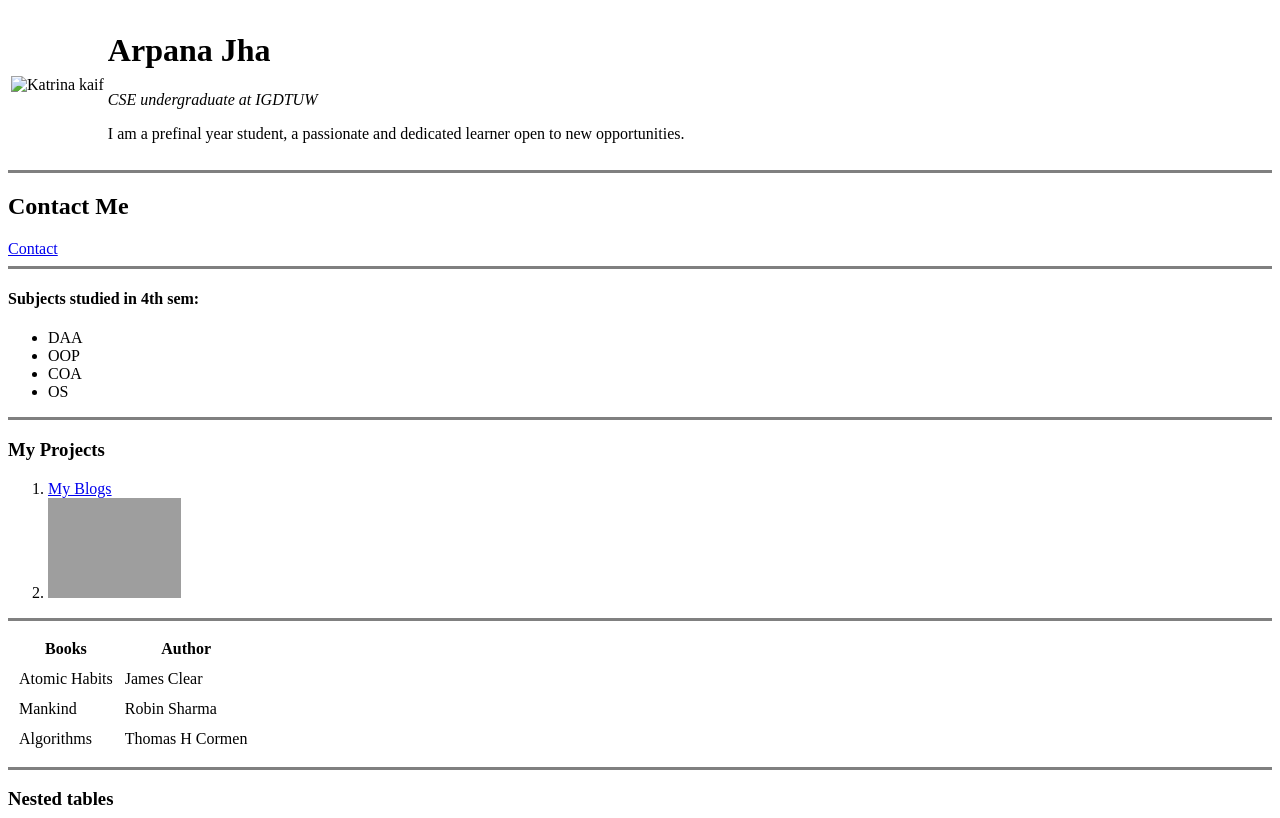
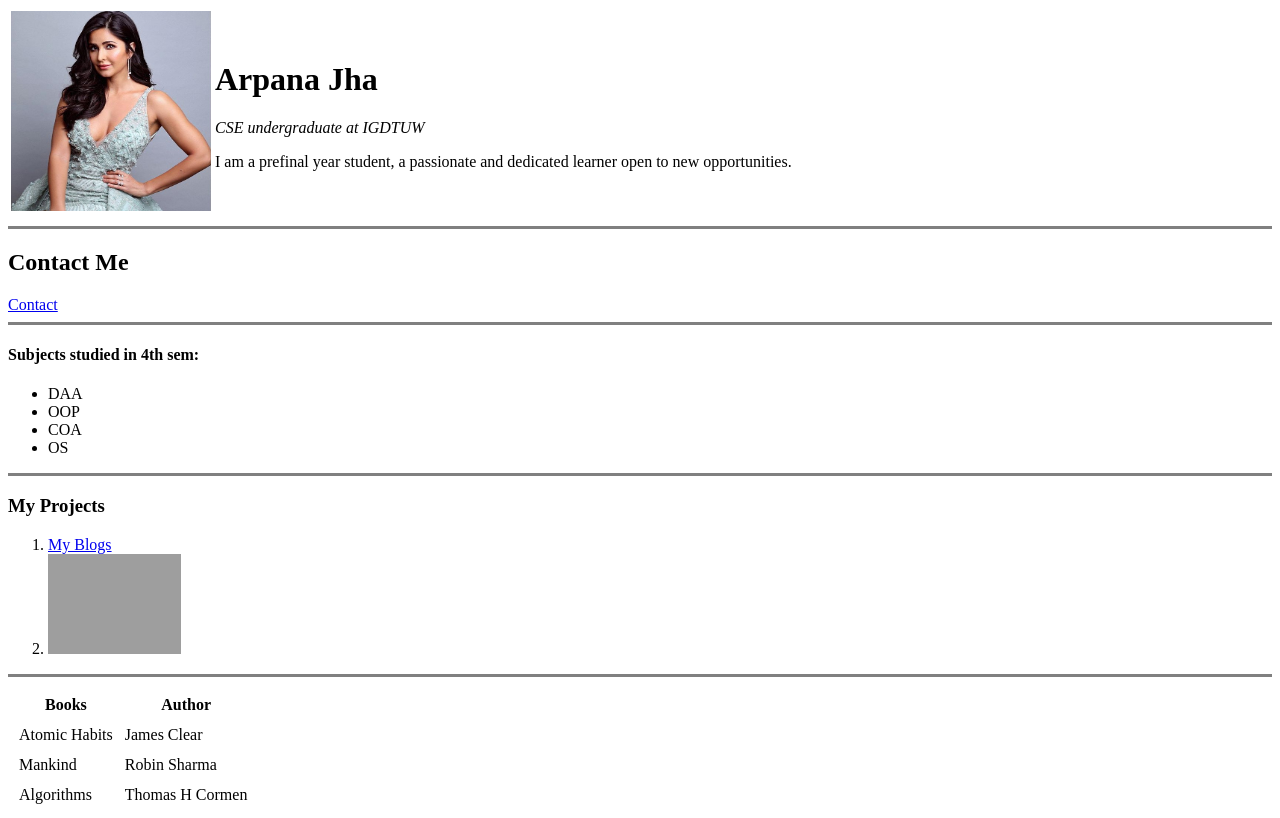
Before and after one commit to sharp-sneha/CV, a plain HTML site: page index.html in a window 1280 px wide. Shown: the top 818 px of the page. Drawn offline with Linux system fonts and the light colour scheme; grey boxes are pictures that could not be loaded.

Commit message:
Update index.html

```diff
--- a/index.html
+++ b/index.html
@@ -9,7 +9,7 @@
 <body>
   <table>
     <tr>
-      <td>  <img src="Images/Katrina-Kaif-IANS.png" alt="Katrina kaif" width="200" height="200"></td>
+      <td>  <img src="Katrina-Kaif-IANS.png" alt="Katrina kaif" width="200" height="200"></td>
       <td>  <h1>Arpana Jha</h1>
         <p><em>CSE undergraduate at IGDTUW </em></p>
         <p>
```
